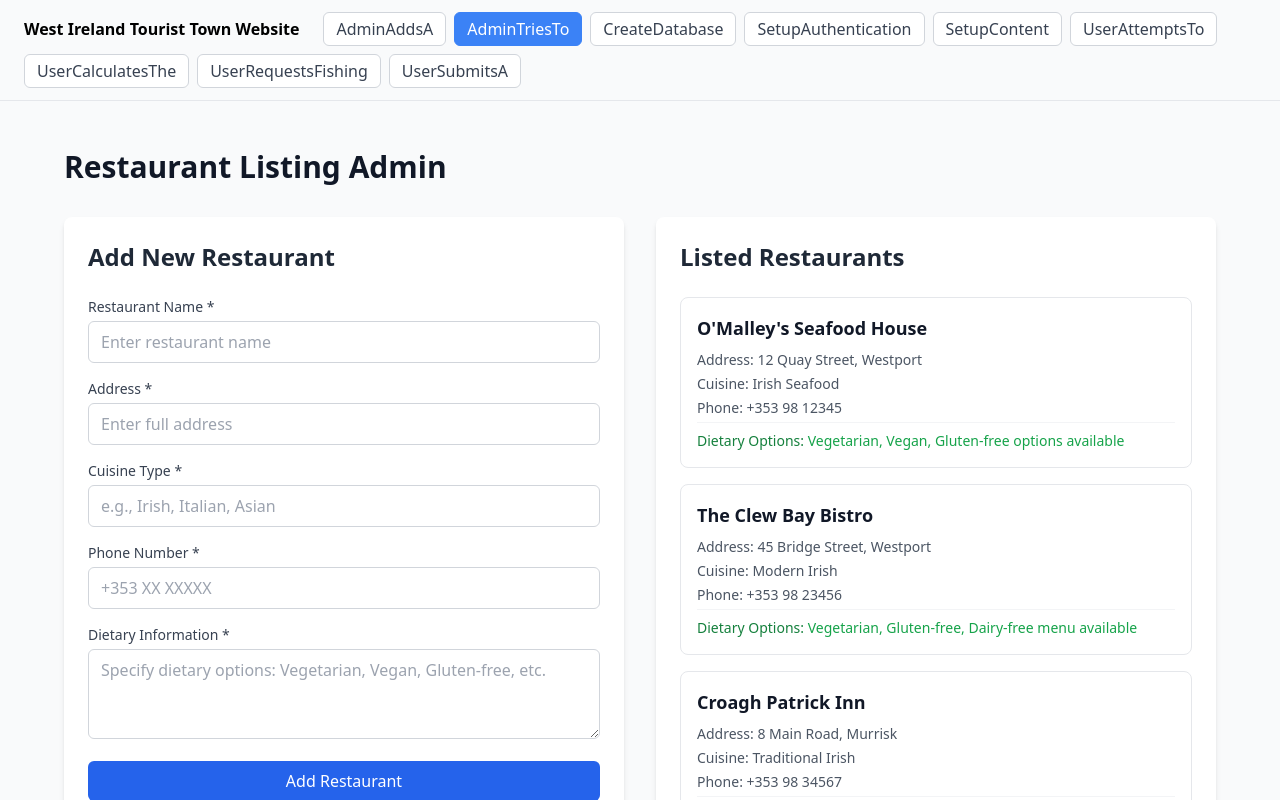
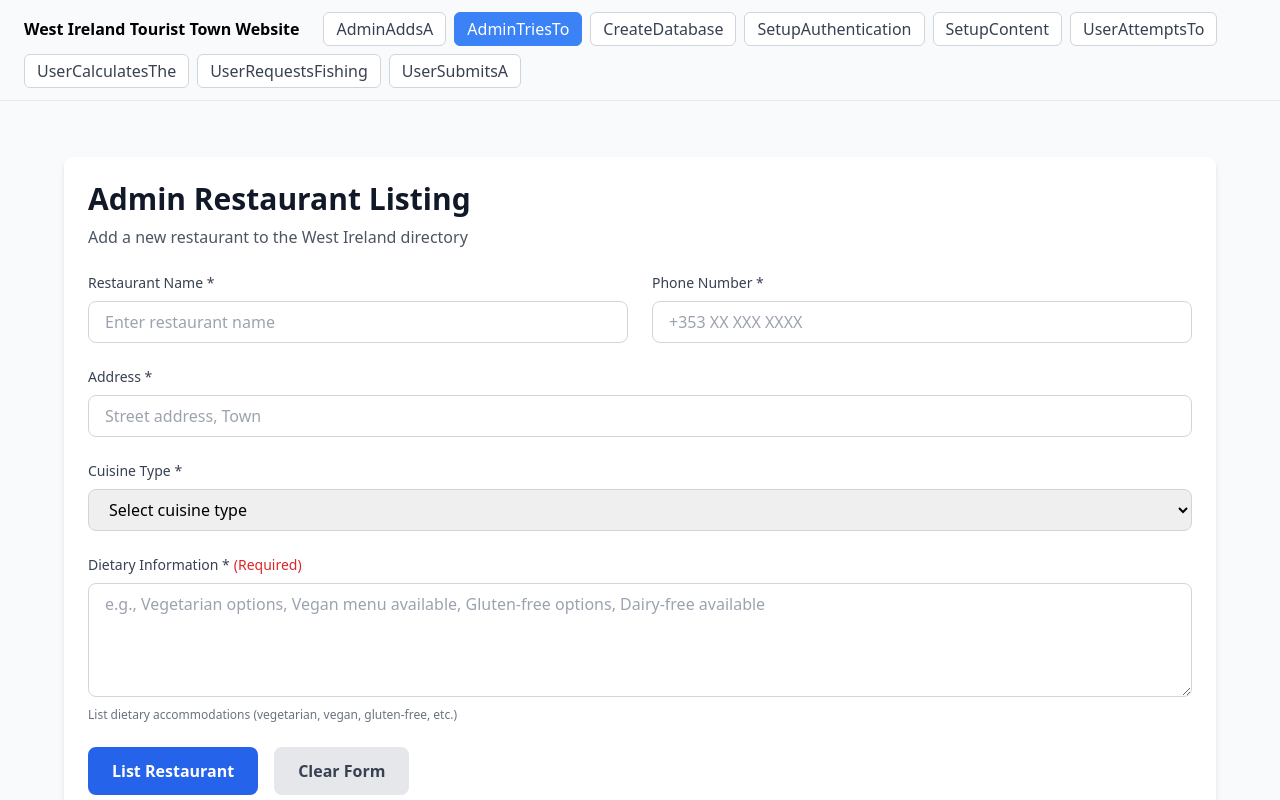
Before and after one commit to dhannan12/pilot-dev-test, a React (Vite) app: page / in a window 1280 px wide. Both pictures are taken after a click on the button "AdminTriesTo". Shown: the top 800 px of the page. Built offline with nearby package versions, Linux system fonts and the light colour scheme.

Commit message:
feat: SCRUM-1145 — AdminTriesTo

```diff
--- a/src/components/AdminTriesTo.tsx
+++ b/src/components/AdminTriesTo.tsx
@@ -1,245 +1,288 @@
 /**
- * AdminTriesTo — Admin form for listing a restaurant with dietary information validation
+ * AdminTriesTo — Admin form for listing a restaurant without dietary information
  *
- * Features: restaurant form, dietary info validation, error messaging, restaurant list display, form state management
+ * Features: restaurant form, dietary info validation, error states, admin interface, validation feedback
  *
  * Ticket: SCRUM-1145 | Branch: proto/SCRUM-1140
  */
 
 import React, { useState } from 'react'
 
-interface Restaurant {
-  id: number
-  name: string
+interface RestaurantAttempt {
+  id: string
+  restaurantName: string
   address: string
+  phone: string
   cuisine: string
   dietaryInfo: string
-  phone: string
+  status: 'pending' | 'failed' | 'incomplete'
+  errorMessage: string
 }
 
-const MOCK_RESTAURANTS: Restaurant[] = [
+const MOCK_ATTEMPTS: RestaurantAttempt[] = [
   {
-    id: 1,
-    name: "O'Malley's Seafood House",
-    address: "12 Quay Street, Westport",
-    cuisine: "Irish Seafood",
-    dietaryInfo: "Vegetarian, Vegan, Gluten-free options available",
-    phone: "+353 98 12345"
+    id: '1',
+    restaurantName: 'The Galway Grill',
+    address: '12 Shop Street, Galway',
+    phone: '+353 91 123 456',
+    cuisine: 'Irish',
+    dietaryInfo: '',
+    status: 'failed',
+    errorMessage: 'Cannot list restaurant: Dietary information is required'
   },
   {
-    id: 2,
-    name: "The Clew Bay Bistro",
-    address: "45 Bridge Street, Westport",
-    cuisine: "Modern Irish",
-    dietaryInfo: "Vegetarian, Gluten-free, Dairy-free menu available",
-    phone: "+353 98 23456"
+    id: '2',
+    restaurantName: 'Seafood Shack',
+    address: '45 Quay Road, Clifden',
+    phone: '+353 95 234 567',
+    cuisine: 'Seafood',
+    dietaryInfo: '',
+    status: 'incomplete',
+    errorMessage: 'Missing required field: Dietary information'
   },
   {
-    id: 3,
-    name: "Croagh Patrick Inn",
-    address: "8 Main Road, Murrisk",
-    cuisine: "Traditional Irish",
-    dietaryInfo: "Vegetarian options, coeliac-friendly meals",
-    phone: "+353 98 34567"
+    id: '3',
+    restaurantName: 'West Coast Bistro',
+    address: '8 Main Street, Westport',
+    phone: '+353 98 345 678',
+    cuisine: 'International',
+    dietaryInfo: '',
+    status: 'failed',
+    errorMessage: 'Dietary information must be provided before publishing'
   },
   {
-    id: 4,
-    name: "The Atlantic Grill",
-    address: "23 Harbour View, Westport",
-    cuisine: "Steakhouse",
-    dietaryInfo: "Vegetarian, Vegan, Nut-free options",
-    phone: "+353 98 45678"
+    id: '4',
+    restaurantName: "O'Malley's Tavern",
+    address: '22 Bridge Street, Galway',
+    phone: '+353 91 456 789',
+    cuisine: 'Pub Food',
+    dietaryInfo: '',
+    status: 'pending',
+    errorMessage: 'Please add dietary options (vegetarian, vegan, gluten-free, etc.)'
   },
   {
-    id: 5,
-    name: "Mayo Mediterranean",
-    address: "67 Shop Street, Westport",
-    cuisine: "Mediterranean",
-    dietaryInfo: "Vegetarian, Vegan, Gluten-free, Halal available",
-    phone: "+353 98 56789"
+    id: '5',
+    restaurantName: 'The Connemara Kitchen',
+    address: '15 Market Square, Clifden',
+    phone: '+353 95 567 890',
+    cuisine: 'Traditional Irish',
+    dietaryInfo: '',
+    status: 'failed',
+    errorMessage: 'Validation error: Dietary information field cannot be empty'
   }
 ]
 
 export default function AdminTriesTo() {
-  const [restaurants, setRestaurants] = useState<Restaurant[]>(MOCK_RESTAURANTS)
   const [formData, setFormData] = useState({
-    name: '',
+    restaurantName: '',
     address: '',
+    phone: '',
     cuisine: '',
-    dietaryInfo: '',
-    phone: ''
+    dietaryInfo: ''
   })
-  const [error, setError] = useState<string>('')
-  const [attemptedSubmit, setAttemptedSubmit] = useState(false)
+  const [showError, setShowError] = useState(false)
+  const [attempts] = useState<RestaurantAttempt[]>(MOCK_ATTEMPTS)
 
-  const handleInputChange = (e: React.ChangeEvent<HTMLInputElement | HTMLTextAreaElement>) => {
-    const { name, value } = e.target
-    setFormData(prev => ({ ...prev, [name]: value }))
-    // Clear error when user starts typing in dietary info
-    if (name === 'dietaryInfo' && value.trim() !== '') {
-      setError('')
+  const handleSubmit = (e: React.FormEvent) => {
+    e.preventDefault()
+
+    if (!formData.dietaryInfo.trim()) {
+      setShowError(true)
+      return
+    }
+
+    setShowError(false)
+    alert('Restaurant listed successfully!')
+  }
+
+  const handleInputChange = (field: string, value: string) => {
+    setFormData(prev => ({ ...prev, [field]: value }))
+    if (field === 'dietaryInfo' && value.trim()) {
+      setShowError(false)
     }
   }
 
-  const handleSubmit = (e: React.FormEvent) => {
-    e.preventDefault()
-    setAttemptedSubmit(true)
+  return (
+    <div data-testid="admintriesto" className="min-h-screen bg-gray-50 py-8 px-4">
+      <div className="max-w-6xl mx-auto">
+        <div className="bg-white rounded-lg shadow-md p-6 mb-8">
+          <h1 className="text-3xl font-bold text-gray-900 mb-2">
+            Admin Restaurant Listing
+          </h1>
+          <p className="text-gray-600 mb-6">
+            Add a new restaurant to the West Ireland directory
+          </p>
 
-    // Validate dietary information
-    if (!formData.dietaryInfo.trim()) {
-      setError('Dietary information is required. Please specify available dietary options (e.g., Vegetarian, Vegan, Gluten-free).')
-      return
-    }
-
-    // All fields required
-    if (!formData.name.trim() || !formData.address.trim() || !formData.cuisine.trim() || !formData.phone.trim()) {
-      setError('All fields are required.')
-      return
-    }
-
-    // Success - add restaurant
-    const newRestaurant: Restaurant = {
-      id: restaurants.length + 1,
-      ...formData
-    }
-    setRestaurants([newRestaurant, ...restaurants])
-    setFormData({ name: '', address: '', cuisine: '', dietaryInfo: '', phone: '' })
-    setError('')
-    setAttemptedSubmit(false)
-  }
-
-  return (
-    <div data-testid="admintriesto" className="min-h-screen bg-gray-50 p-6">
-      <div className="max-w-6xl mx-auto">
-        <h1 className="text-3xl font-bold text-gray-900 mb-8">Restaurant Listing Admin</h1>
-
-        <div className="grid grid-cols-1 lg:grid-cols-2 gap-8">
-          {/* Form Section */}
-          <div className="bg-white rounded-lg shadow-md p-6">
-            <h2 className="text-2xl font-semibold text-gray-800 mb-6">Add New Restaurant</h2>
-
-            <form onSubmit={handleSubmit} className="space-y-4">
+          <form onSubmit={handleSubmit} className="space-y-6">
+            <div className="grid md:grid-cols-2 gap-6">
               <div>
-                <label htmlFor="name" className="block text-sm font-medium text-gray-700 mb-1">
+                <label className="block text-sm font-medium text-gray-700 mb-2">
                   Restaurant Name *
                 </label>
                 <input
-                  id="name"
-                  name="name"
+                  data-testid="admintriesto-restaurantname"
                   type="text"
-                  data-testid="admintriesto-name"
-                  value={formData.name}
-                  onChange={handleInputChange}
-                  className="w-full px-3 py-2 border border-gray-300 rounded-md focus:outline-none focus:ring-2 focus:ring-blue-500"
+                  value={formData.restaurantName}
+                  onChange={(e) => handleInputChange('restaurantName', e.target.value)}
+                  className="w-full px-4 py-2 border border-gray-300 rounded-lg focus:ring-2 focus:ring-blue-500 focus:border-transparent"
                   placeholder="Enter restaurant name"
+                  required
                 />
               </div>
 
               <div>
-                <label htmlFor="address" className="block text-sm font-medium text-gray-700 mb-1">
+                <label className="block text-sm font-medium text-gray-700 mb-2">
+                  Phone Number *
+                </label>
+                <input
+                  data-testid="admintriesto-phone"
+                  type="tel"
+                  value={formData.phone}
+                  onChange={(e) => handleInputChange('phone', e.target.value)}
+                  className="w-full px-4 py-2 border border-gray-300 rounded-lg focus:ring-2 focus:ring-blue-500 focus:border-transparent"
+                  placeholder="+353 XX XXX XXXX"
+                  required
+                />
+              </div>
+            </div>
+
+            <div>
+              <label className="block text-sm font-medium text-gray-700 mb-2">
                 Address *
               </label>
               <input
-                  id="address"
-                  name="address"
+                data-testid="admintriesto-address"
                 type="text"
-                  data-testid="admintriesto-address"
                 value={formData.address}
-                  onChange={handleInputChange}
-                  className="w-full px-3 py-2 border border-gray-300 rounded-md focus:outline-none focus:ring-2 focus:ring-blue-500"
-                  placeholder="Enter full address"
+                onChange={(e) => handleInputChange('address', e.target.value)}
+                className="w-full px-4 py-2 border border-gray-300 rounded-lg focus:ring-2 focus:ring-blue-500 focus:border-transparent"
+                placeholder="Street address, Town"
+                required
               />
             </div>
 
             <div>
-                <label htmlFor="cuisine" className="block text-sm font-medium text-gray-700 mb-1">
+              <label className="block text-sm font-medium text-gray-700 mb-2">
                 Cuisine Type *
               </label>
-                <input
-                  id="cuisine"
-                  name="cuisine"
-                  type="text"
+              <select
                 data-testid="admintriesto-cuisine"
                 value={formData.cuisine}
-                  onChange={handleInputChange}
-                  className="w-full px-3 py-2 border border-gray-300 rounded-md focus:outline-none focus:ring-2 focus:ring-blue-500"
-                  placeholder="e.g., Irish, Italian, Asian"
-                />
+                onChange={(e) => handleInputChange('cuisine', e.target.value)}
+                className="w-full px-4 py-2 border border-gray-300 rounded-lg focus:ring-2 focus:ring-blue-500 focus:border-transparent"
+                required
+              >
+                <option value="">Select cuisine type</option>
+                <option value="Irish">Irish</option>
+                <option value="Seafood">Seafood</option>
+                <option value="International">International</option>
+                <option value="Pub Food">Pub Food</option>
+                <option value="Italian">Italian</option>
+                <option value="Asian">Asian</option>
+              </select>
             </div>
 
             <div>
-                <label htmlFor="phone" className="block text-sm font-medium text-gray-700 mb-1">
-                  Phone Number *
+              <label className="block text-sm font-medium text-gray-700 mb-2">
+                Dietary Information *
+                <span className="text-red-600 ml-1">(Required)</span>
               </label>
-                <input
-                  id="phone"
-                  name="phone"
-                  type="tel"
-                  data-testid="admintriesto-phone"
-                  value={formData.phone}
-                  onChange={handleInputChange}
-                  className="w-full px-3 py-2 border border-gray-300 rounded-md focus:outline-none focus:ring-2 focus:ring-blue-500"
-                  placeholder="+353 XX XXXXX"
+              <textarea
+                data-testid="admintriesto-dietaryinfo"
+                value={formData.dietaryInfo}
+                onChange={(e) => handleInputChange('dietaryInfo', e.target.value)}
+                className={`w-full px-4 py-2 border rounded-lg focus:ring-2 focus:ring-blue-500 focus:border-transparent ${
+                  showError ? 'border-red-500 bg-red-50' : 'border-gray-300'
+                }`}
+                placeholder="e.g., Vegetarian options, Vegan menu available, Gluten-free options, Dairy-free available"
+                rows={4}
               />
+              {showError && (
+                <p className="mt-2 text-sm text-red-600">
+                  ⚠ Dietary information is required. Please specify available dietary options.
+                </p>
+              )}
+              <p className="mt-1 text-xs text-gray-500">
+                List dietary accommodations (vegetarian, vegan, gluten-free, etc.)
+              </p>
             </div>
 
-              <div>
-                <label htmlFor="dietaryInfo" className="block text-sm font-medium text-gray-700 mb-1">
-                  Dietary Information *
-                </label>
-                <textarea
-                  id="dietaryInfo"
-                  name="dietaryInfo"
-                  data-testid="admintriesto-dietaryinfo"
-                  value={formData.dietaryInfo}
-                  onChange={handleInputChange}
-                  rows={3}
-                  className={`w-full px-3 py-2 border rounded-md focus:outline-none focus:ring-2 focus:ring-blue-500 ${
-                    attemptedSubmit && !formData.dietaryInfo.trim() ? 'border-red-500' : 'border-gray-300'
-                  }`}
-                  placeholder="Specify dietary options: Vegetarian, Vegan, Gluten-free, etc."
-                />
-                {attemptedSubmit && !formData.dietaryInfo.trim() && (
-                  <p className="text-sm text-red-600 mt-1">⚠ This field is required</p>
-                )}
+            <div className="flex gap-4">
+              <button
+                data-testid="admintriesto-submit"
+                type="submit"
+                className="px-6 py-3 bg-blue-600 text-white font-semibold rounded-lg hover:bg-blue-700 transition-colors"
+              >
+                List Restaurant
+              </button>
+              <button
+                data-testid="admintriesto-clear"
+                type="button"
+                onClick={() => {
+                  setFormData({
+                    restaurantName: '',
+                    address: '',
+                    phone: '',
+                    cuisine: '',
+                    dietaryInfo: ''
+                  })
+                  setShowError(false)
+                }}
+                className="px-6 py-3 bg-gray-200 text-gray-700 font-semibold rounded-lg hover:bg-gray-300 transition-colors"
+              >
+                Clear Form
+              </button>
             </div>
-
-              {error && (
-                <div data-testid="admintriesto-error" className="bg-red-50 border border-red-200 rounded-md p-4">
-                  <p className="text-sm text-red-700 font-medium">{error}</p>
-                </div>
-              )}
-
-              <button
-                type="submit"
-                data-testid="admintriesto-submit"
-                className="w-full bg-blue-600 text-white py-2 px-4 rounded-md hover:bg-blue-700 transition-colors font-medium"
-              >
-                Add Restaurant
-              </button>
           </form>
         </div>
 
-          {/* Restaurant List Section */}
         <div className="bg-white rounded-lg shadow-md p-6">
-            <h2 className="text-2xl font-semibold text-gray-800 mb-6">Listed Restaurants</h2>
+          <h2 className="text-2xl font-bold text-gray-900 mb-4">
+            Failed Listing Attempts
+          </h2>
+          <p className="text-gray-600 mb-6">
+            Restaurants that couldn't be listed due to missing dietary information
+          </p>
 
           <div data-testid="admintriesto-list" className="space-y-4">
-              {restaurants.map((restaurant) => (
+            {attempts.map((attempt) => (
               <div
-                  key={restaurant.id}
+                key={attempt.id}
                 data-testid="admintriesto-item"
-                  className="border border-gray-200 rounded-lg p-4 hover:shadow-md transition-shadow"
+                className="border border-red-200 bg-red-50 rounded-lg p-4"
               >
-                  <h3 className="text-lg font-semibold text-gray-900 mb-2">{restaurant.name}</h3>
-                  <div className="space-y-1 text-sm text-gray-600">
-                    <p><span className="font-medium">Address:</span> {restaurant.address}</p>
-                    <p><span className="font-medium">Cuisine:</span> {restaurant.cuisine}</p>
-                    <p><span className="font-medium">Phone:</span> {restaurant.phone}</p>
-                    <p className="pt-2 border-t border-gray-100">
-                      <span className="font-medium text-green-700">Dietary Options:</span>{' '}
-                      <span className="text-green-600">{restaurant.dietaryInfo}</span>
+                <div className="flex items-start justify-between">
+                  <div className="flex-1">
+                    <h3 className="text-lg font-semibold text-gray-900">
+                      {attempt.restaurantName}
+                    </h3>
+                    <p className="text-sm text-gray-600 mt-1">
+                      {attempt.address}
                     </p>
+                    <p className="text-sm text-gray-600">
+                      {attempt.phone} • {attempt.cuisine}
+                    </p>
+                    <div className="mt-3 flex items-center gap-2">
+                      <span className={`px-3 py-1 rounded-full text-xs font-semibold ${
+                        attempt.status === 'failed'
+                          ? 'bg-red-100 text-red-800'
+                          : attempt.status === 'incomplete'
+                          ? 'bg-yellow-100 text-yellow-800'
+                          : 'bg-orange-100 text-orange-800'
+                      }`}>
+                        {attempt.status.toUpperCase()}
+                      </span>
+                      <p className="text-sm text-red-700">
+                        {attempt.errorMessage}
+                      </p>
+                    </div>
+                  </div>
+                  <button
+                    data-testid="admintriesto-retry"
+                    className="ml-4 px-4 py-2 bg-blue-600 text-white text-sm font-semibold rounded-lg hover:bg-blue-700 transition-colors"
+                  >
+                    Retry
+                  </button>
                 </div>
               </div>
             ))}
@@ -247,6 +290,5 @@ export default function AdminTriesTo() {
         </div>
       </div>
     </div>
-    </div>
   )
 }
```
Also changed, not shown: 1 other file (tests, documents, lock files or other folders). Lines whose indentation alone changed are shown as unchanged.
